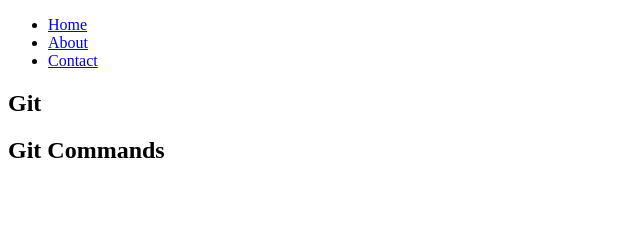
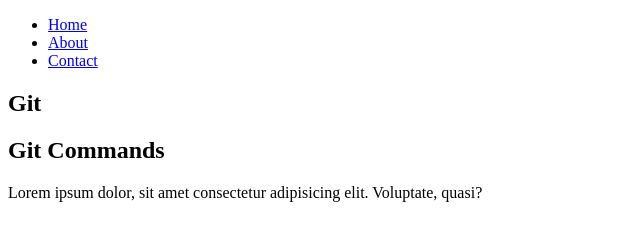
Before and after one commit to AbishanA/sample-git-project, a plain HTML site: page index.html in a window 1280 px wide. Shown: the whole page, without its empty margins (0-640 px from the left). Drawn offline with Linux system fonts and the light colour scheme.

Commit message:
Website with Footer

```diff
--- a/index.html
+++ b/index.html
@@ -25,5 +25,10 @@
             <h2>Git Commands</h2>
         </section>
     </main>
+    <footer>
+        <p>
+            Lorem ipsum dolor, sit amet consectetur adipisicing elit. Voluptate, quasi?
+        </p>
+    </footer>
 </body>
 </html>
```
